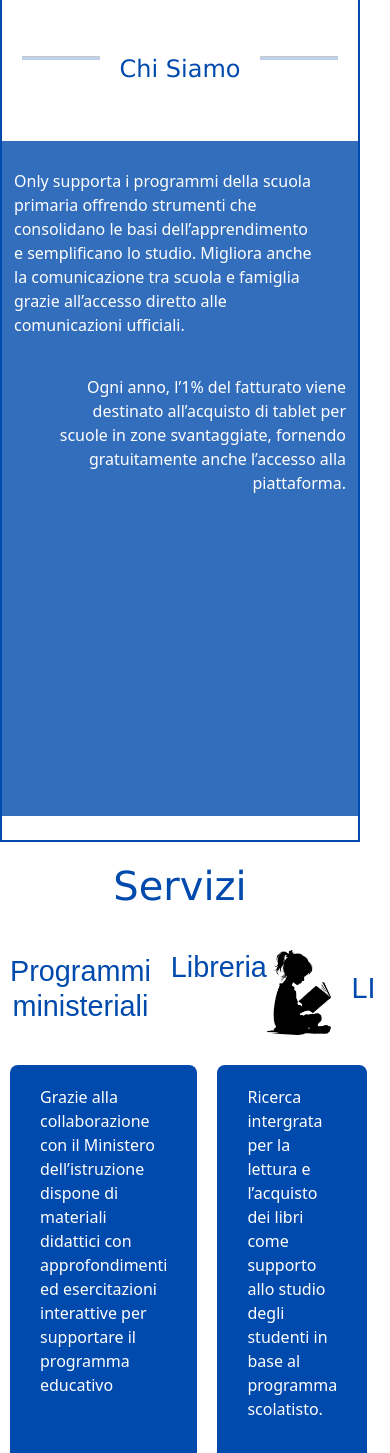
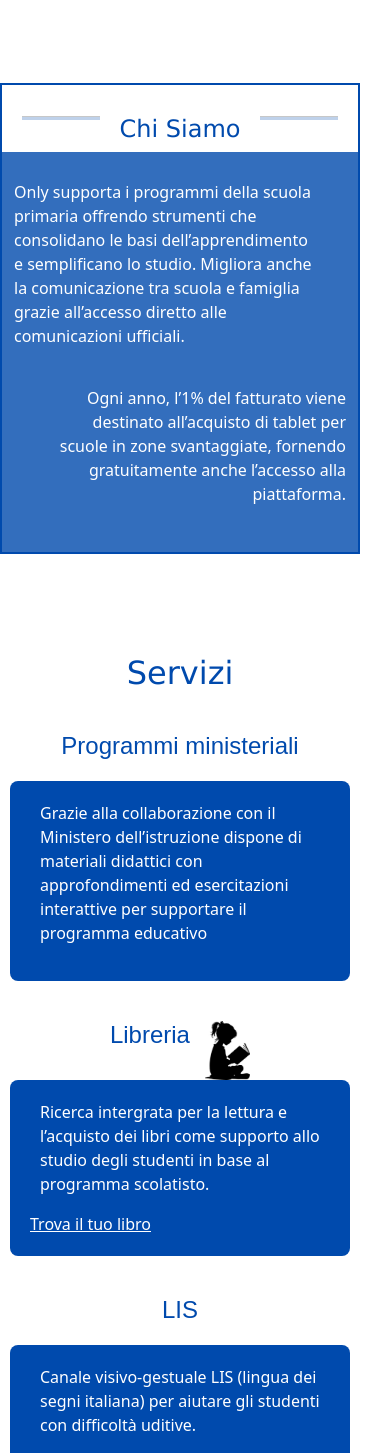
Before and after one commit to GiadaChiar/OwlyApplicationChiaraGiada, a plain HTML site: page index.html in a window 390 px wide. Shown: the part 547-2000 px from the top of the page. Drawn offline with nearby package versions, Linux system fonts and the light colour scheme.

Commit message:
fixed by media

```diff
--- a/index.html
+++ b/index.html
@@ -79,11 +79,11 @@
         </div>
         </div>
     </section>
+    <!--
     <section id="thirtPage">
         <h1 id="Servizi">Servizi</h1>
         <div id="title-thirtPage" class="title-row">
             <h3>Programmi ministeriali</h3>
-
             <div class="img-title">
             <h3>Libreria</h3>
             <img src="img/girlShadow.jpeg" alt="there is a girl, she is reading a book i can see her shadow">
@@ -117,6 +117,49 @@
 
         </div>
     </section>
+    -->
+
+
+    <!--I want to recreate this part-->
+    <section id="thirtPage">
+    <h1 id="Servizi">Servizi</h1>
+
+    <div class="services">
+        <div class="service">
+            <h3>Programmi ministeriali</h3>
+            <div class="box">
+                <p>
+                    Grazie alla collaborazione con il Ministero dell’istruzione dispone di materiali didattici con approfondimenti ed esercitazioni interattive per supportare il programma educativo
+                </p>
+            </div>
+        </div>
+
+    <div class="service">
+        <div class="img-title">
+            <h3>Libreria</h3>
+            <img src="img/girlShadow.jpeg" alt="">
+        </div>
+        <div class="box">
+            <p>
+                Ricerca intergrata per la lettura e l’acquisto dei libri come supporto allo studio degli studenti in base al programma scolatisto.
+            </p>
+            <a href="search.html">Trova il tuo libro</a>
+        </div>
+    </div>
+
+    <div class="service">
+        <h3>LIS</h3>
+        <div class="box">
+            <p>
+                Canale visivo-gestuale LIS (lingua dei segni italiana) per aiutare gli studenti con difficoltà uditive.
+            </p>
+        </div>
+    </div>
+</div>
+</section>
+
+
+
 
     <section id="fourthPage">
         <hr>
--- a/style.scss
+++ b/style.scss
@@ -177,13 +177,14 @@ nav {
 #firstPage{
     margin: 0%;
     padding: 0%;
-    height: 100vh;
+    height: auto;
     //display: flex;
     //justify-content:space-between;
     display: grid;
     grid-template-columns: 1fr 2fr;
 
     gap: 30px;
+    margin-bottom: 100px;
 
     #firstLeft{
         img{
@@ -206,7 +207,7 @@ nav {
                 text-decoration: underline;
                 color: vars.$font-color2;
                 margin-bottom: 10px;
-                margin-top: 10px;
+                margin-top: 20px;
 
             }
         h2 {
@@ -239,7 +240,7 @@ nav {
                 font-family: vars.$font-text2;
             }
             img{
-                height: 8vh;
+                height: 5vh;
                 width: auto;
                 margin-top: 1rem;
             }
@@ -257,7 +258,8 @@ section about us*/
 .SecondPage{
     border: solid 2px vars.$background2;
     display: grid;
-    height: 100vh;
+    height: auto;
+    margin-bottom: 50px;
 
     #titleDiv {
             padding: 0;
@@ -328,13 +330,14 @@ section about us*/
 
 
 /*THIRTH page section*/
+
+
 #thirtPage{
     margin-top: 20px;
     padding: 0%;
-    height: 100vh;
+    height: auto;
     margin-left: 10px;
     margin-right: 10px;
-
     h1{
         color: vars.$font-color2;
         font-family: vars.$font-text1;
@@ -342,40 +345,49 @@ section about us*/
         font-size: vars.$font-sizeh1;
         margin-bottom: 40px;
     }
-    /* #title-thirtPage{
-        margin-top: 5%;
-        justify-content: space-around;*/
-    .title-row{
+
+
+
+  .services {
     display: grid;
     grid-template-columns: repeat(3, 1fr);
-        gap: 20px;
+    gap: 40px;
+  }
+
+  .service {
+    display: flex;
+    flex-direction: column;
     align-items: center;
+  }
+
+  .service h3 {
+    margin-bottom: 20px;
     text-align: center;
-        h3{
     color: vars.$font-color2;
     font-family: vars.$font-text2;
     font-size: vars.$font-sizeh2;
   }
 
+
+
+
    .img-title{
             display: flex;
             flex-direction: row;
-            justify-content: center;
+            justify-content: space-between;
+            gap:15px;
             img{
-            height: 10vh;
+            height:3.5vh;
         }
    }
 
-    }
-    .content-row{
-        margin-top: 30px;
-        display: grid;
-        grid-template-columns: 1fr 1fr 1fr;
-        gap: 20px;
   .box {
-            background: vars.$background2;
+    width: 100%;
+    background: #004aad;
     padding: 20px;
     border-radius: 8px;
+    background: vars.$background2;
+    height: 20vh;
 
         p{
             margin-right:10px;
@@ -396,7 +408,9 @@ section about us*/
 
     }
 }
-}
+
+
+
 
 
 //fourth page section
@@ -456,48 +470,6 @@ section about us*/
 
 
     }
-    /* ----- RESPONSIVE: THIRD PAGE (SERVIZI) ----- */
-
-/* Tablet → 2 colonne */
-@media (max-width: 1024px) {
-    #thirtPage {
-
-        .title-row {
-            grid-template-columns: repeat(2, 1fr);
-        }
-
-        .content-row {
-            grid-template-columns: repeat(2, 1fr);
-        }
-
-    }
-}
-
-/* Telefono → 1 colonna */
-@media (max-width: 768px) {
-    #thirtPage {
-
-        .title-row {
-            grid-template-columns: 1fr;
-            text-align: center;
-
-            .img-title {
-                flex-direction: column; /* titolo sopra, immagine sotto */
-            }
-        }
-
-        .content-row {
-            grid-template-columns: 1fr;
-        }
-
-        .box {
-            width: 100%;
-            padding: 15px;
-        }
-    }
-}
-
-
 }
 
 
@@ -566,27 +538,9 @@ section about us*/
         }
     }
 
-    // 3page
-    #thirtPage{
 
-        margin-top: 30px;
-        margin-bottom:100px;
-        height: 50vh;
-        h1{
-            margin-bottom: 80px;
-            font-size: 3.5rem;
-        }
-        .title-row{
-            h3{
-            font-size: 2.5rem;
-            }
-            img{
-                height:30px;
-                width:auto;
-                gap:30px;
-            }
-        }
-    }
+
+
 
 //last page ok
 
@@ -605,35 +559,62 @@ section about us*/
 
     //second page
     .SecondPage{
-
+        margin-bottom: 100px;
         .container-aboutus{
             justify-content: center;
             align-items: center;
             .container{
                 height: 60vh;
-                &:first-child {
-                    margin-top: -100px;
+                    p{
+                    font-size: 1rem;
+                    }
+            &:nth-child(2)  {
+                margin-top: 10px;
+            }
             }
 
-                &:nth-child(2) {
-                    margin-top: -90px;
-                    p{
-                    margin-top: -2px;
-                    font-size: 1rem;
-                    }
-                }
-            }
+
+
             #ony_large{
                 display: none;
             }
+            #girlRead{
+                height: auto;
+                width: 90%;
             }
         }
     }
 
-//page 3 okay
+//page 3
+
+#thirtPage{
+    margin-bottom: 100px;
+    .services {
+    grid-template-columns: 1fr;
+    }
+
+    .service {
+    align-items: stretch;
+    h3 {
+        text-align: center;
+        }
+    }
+
+    .img-title{
+            display: flex;
+            flex-direction: row;
+            justify-content: center;
+            gap:15px;
+            img{
+            height:3.5vh;
+        }
+    }
+
+}
+
 //page 4 okay
 
-
+}
 
 
 //----------------------------------------------
@@ -726,6 +707,7 @@ section about us*/
     //second page
 
     .SecondPage{
+        height: auto;
         #titleDiv{
             h1{
                 font-size: 1.5rem;
@@ -741,7 +723,7 @@ section about us*/
                     }
 
                 &:nth-child(2) {
-                    min-height: 80vh;
+                    height: auto;
                     margin-top: 0px;
                     p{
                     margin-top: -2px;
@@ -756,50 +738,91 @@ section about us*/
     }
 
     //3 page
-     // 3page
+    //page 3
+/*
+#thirtPage{
+    margin-top: 20px;
+    height: 30vh;
 
-        #thirtPage {
-        height: auto;
-        display: flex;
-        justify-content: center;
-        flex-direction: column;
-
+    h1{
+        margin-top:10px;
+        font-size: 2rem;
+    }
+    .services {
+    grid-template-columns: 1fr;
 
     }
 
-
-
-
-    /*#thirtPage{
-
-        margin-top: 80px;
-        margin-bottom:100px;
-        height: 50vh;
-        h1{
-            margin-bottom: 30px;
-            font-size: 1.8rem;
-        }
-        .title-row{
-            h3{
+    .service {
+    h3 {
+        text-align: center;
         font-size: 1.5rem;
         }
+    }
+
+    .img-title{
+            display: flex;
+            flex-direction: row;
+            justify-content: center;
+            gap:15px;
             img{
-                height:30px;
-                width:auto;
-                gap:30px;
+            height:7vh;
         }
     }
-    }*/
-
-    //4 page
-    #fourthPage{
-        #titleDiv{
-        h1{
-            font-size: 1.8rem;
-        }
-    }
+    .box{
+        height:2vh;
 
     }
 
 
 }
+
+#fourthPage{
+    margin-top: 100px;
+    height: 45vh;
+}
+*/
+
+
+
+  #thirtPage {
+        height: auto;
+        margin-bottom: 100px;
+        h1{
+            margin-top:20px;
+            font-size: 2rem;
+        }
+        .box {
+            height: auto;
+            padding: 20px;
+        }
+        .service {
+        h3 {
+            text-align: center;
+            font-size: 1.5rem;
+            }
+        }
+        .img-title{
+            display: flex;
+            flex-direction: row;
+            justify-content: center;
+            gap:15px;
+            img{
+            height:7vh;
+        }
+    }
+    }
+
+
+
+    #fourthPage {
+    margin-top:100px;
+        #titleDiv{
+            h1{
+                font-size: 1.5rem;
+            }
+
+        }
+
+    }
+}
```
Also changed, not shown: style.css, 1 other file. Lines whose indentation alone changed are shown as unchanged.
